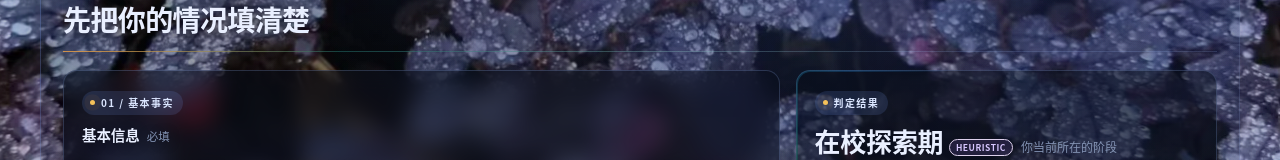
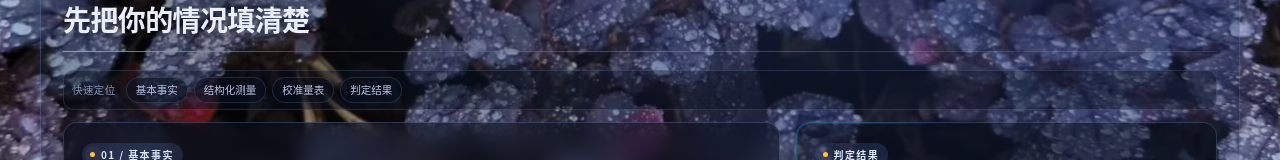
Before and after one commit to 74iobb/yutu, a React (Vite) app: page /#/ in a window 1280 px wide. Shown: the part 412-572 px from the top of the page. Built offline with nearby package versions, Linux system fonts and the light colour scheme; no server answers.

Commit message:
auto commit: 进行优化

```diff
--- a/src/components/Step1.tsx
+++ b/src/components/Step1.tsx
@@ -33,6 +33,19 @@ export default function Step1() {
     requestAnimationFrame(() => setShake(true));
   }
 
+  /** 页内快速定位：滚动到对应区块，留给吸顶头部一点余量 */
+  function jumpTo(id: string) {
+    const el = document.getElementById(id);
+    if (!el) return;
+    const reduce = window.matchMedia?.(
+      '(prefers-reduced-motion: reduce)'
+    ).matches;
+    el.scrollIntoView({
+      behavior: reduce ? 'auto' : 'smooth',
+      block: 'start',
+    });
+  }
+
   return (
     <section id='y-p1' role='tabpanel' aria-labelledby='y-s1'>
       <header className='y-lead'>
@@ -42,9 +55,25 @@ export default function Step1() {
 
       <GrowthDelta />
 
+      <nav className='y-anchor-nav' aria-label='填写信息分区'>
+        <span>快速定位</span>
+        <button type='button' onClick={() => jumpTo('y-p1-basic')}>
+          基本事实
+        </button>
+        <button type='button' onClick={() => jumpTo('y-p1-measure')}>
+          结构化测量
+        </button>
+        <button type='button' onClick={() => jumpTo('y-p1-calibrate')}>
+          校准量表
+        </button>
+        <button type='button' onClick={() => jumpTo('y-p1-result')}>
+          判定结果
+        </button>
+      </nav>
+
       <div className='y-layout-main'>
         <div className='y-layout-col'>
-          <div className='y-card'>
+          <div className='y-card' id='y-p1-basic'>
             <p className='y-eyebrow'>01 / 基本事实</p>
             <h3>
               基本信息<span className='y-mini'>必填</span>
@@ -166,13 +195,13 @@ export default function Step1() {
             </div>
           </div>
 
-          <div className='y-card'>
+          <div className='y-card' id='y-p1-measure'>
             <p className='y-eyebrow'>02 / 结构化测量</p>
             <h3>结构化处境测量</h3>
             <StructuredScale />
           </div>
 
-          <details className='y-detail'>
+          <details className='y-detail' id='y-p1-calibrate'>
             <summary>校准量表（可选 · 手动微调）</summary>
             <div className='y-detail-body'>
               <p className='y-note' style={{ paddingBottom: 8 }}>
@@ -213,7 +242,7 @@ export default function Step1() {
         </div>
 
         <aside className='y-aside'>
-          <div className='y-card y-focus-card'>
+          <div className='y-card y-focus-card' id='y-p1-result'>
             <p className='y-eyebrow'>判定结果</p>
             <p className='y-stage-name'>
               {stage.name} <DataSourceBadge source='stage' showLabel={false} />
```
Also changed, not shown: src/yutu.css, 2 other files (tests, documents, lock files or other folders).
